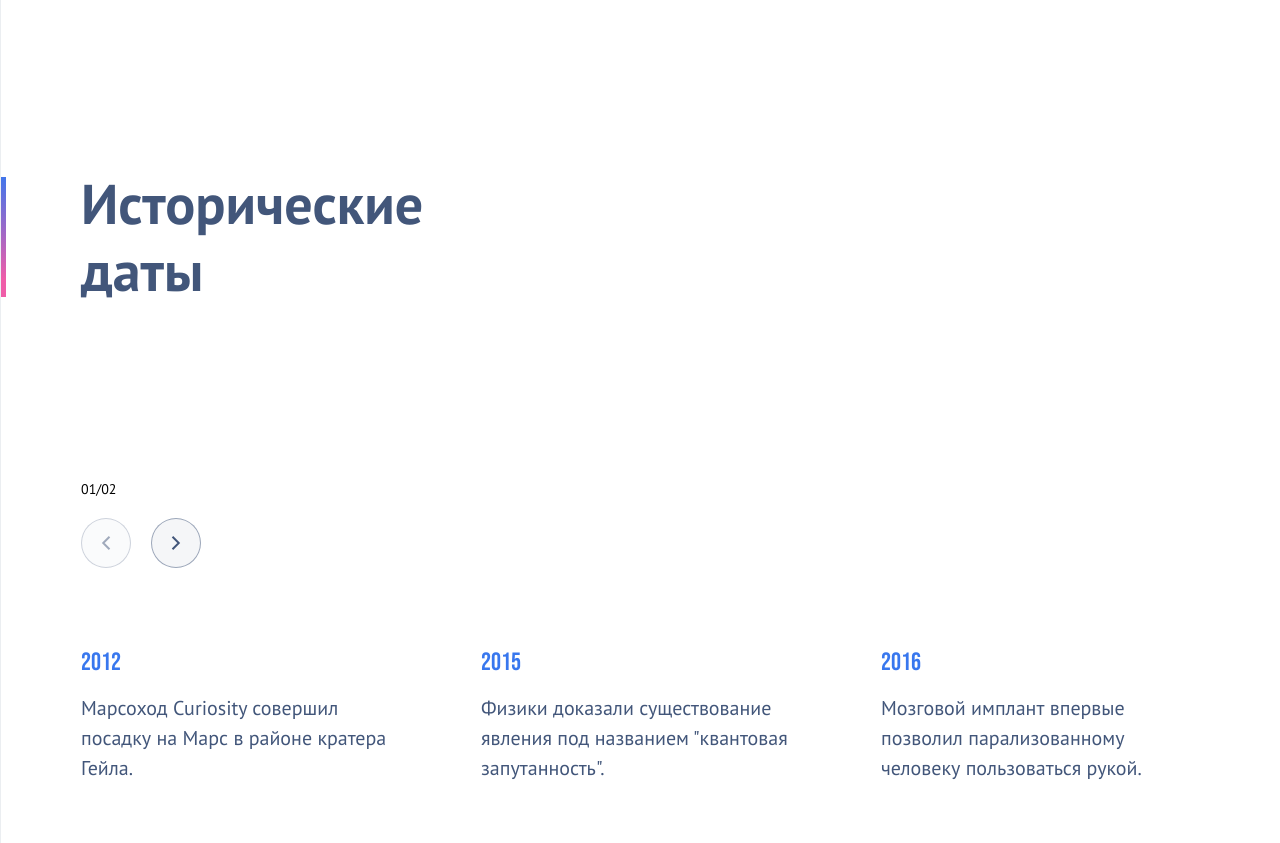
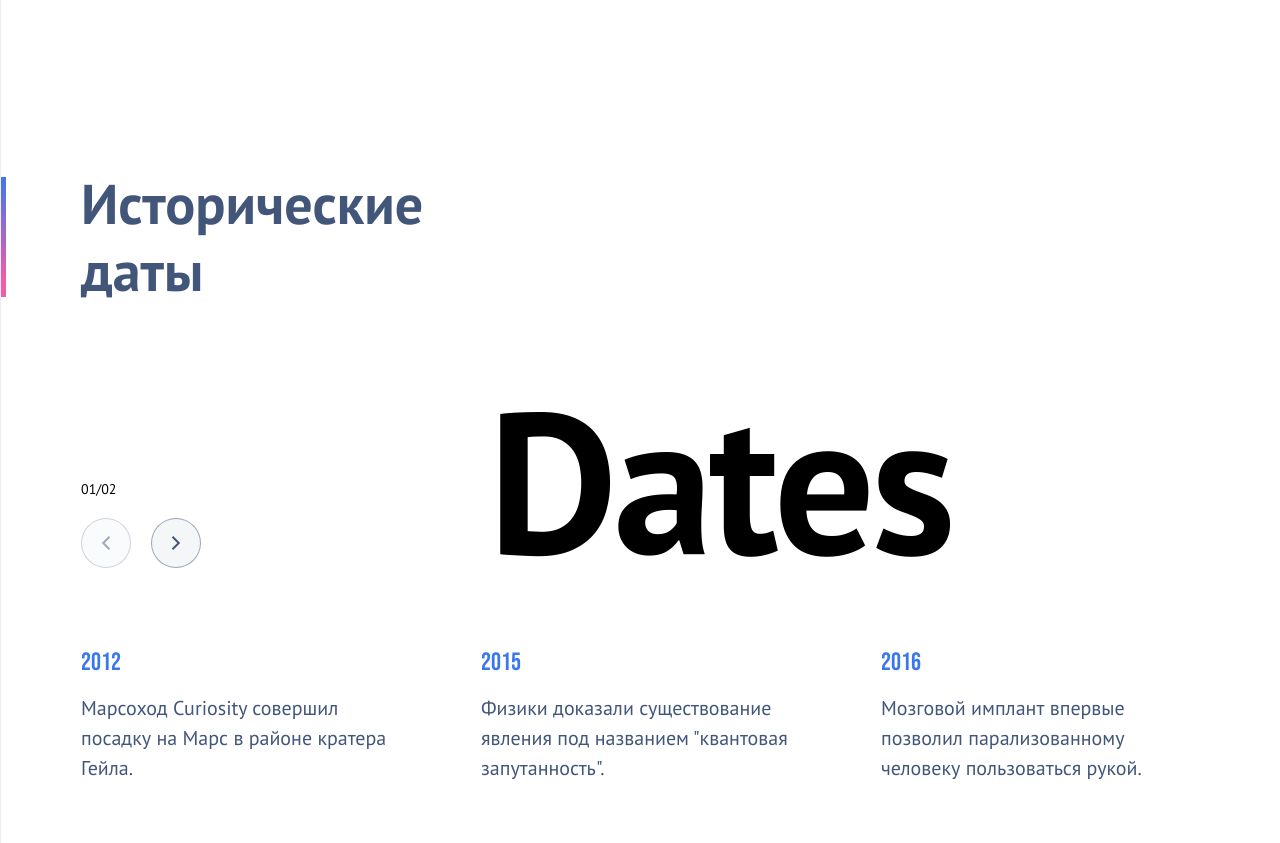
Before and after one commit to aleksandrdadaev/calendar-of-historical-events, a React (Create React App) app: page / in a window 1280 px wide. Shown: the top 843 px of the page. Built offline with nearby package versions, Linux system fonts and the light colour scheme.

Commit message:
create sort events array func asc

```diff
--- a/src/shared/config/historical-dates.config.ts
+++ b/src/shared/config/historical-dates.config.ts
@@ -5,8 +5,8 @@ export const dates: IHistoricalDatesBlock[] = [
 		title: 'Наука',
 		events: [
 			{
-				year: 2012,
-				text: 'Марсоход Curiosity совершил посадку на Марс в районе кратера Гейла.',
+				year: 2019,
+				text: 'Завершился уникальный 7-летний международный проект по исследованию дальнего космоса – "Радиоастрон".',
 			},
 			{
 				year: 2015,
@@ -17,12 +17,12 @@ export const dates: IHistoricalDatesBlock[] = [
 				text: 'Мозговой имплант впервые позволил парализованному человеку пользоваться рукой.',
 			},
 			{
+				year: 2012,
+				text: 'Марсоход Curiosity совершил посадку на Марс в районе кратера Гейла.',
+			},
+			{
 				year: 2017,
 				text: 'Был официально запущен Европейский рентгеновский лазер на свободных электронах XFEL (X-ray free electron laser).',
-			},
-			{
-				year: 2019,
-				text: 'Завершился уникальный 7-летний международный проект по исследованию дальнего космоса – "Радиоастрон".',
 			},
 		],
 	},
@@ -38,16 +38,16 @@ export const dates: IHistoricalDatesBlock[] = [
 				text: 'Финал Лиги чемпионов «Манчестер Юнайтед» — «Челси» прошел 21 мая на Большой спортивной арене в «Лужниках».',
 			},
 			{
-				year: 2013,
-				text: 'XIV чемпионат мира по лёгкой атлетике проходил в Москве с 10 по 18 августа на Большой спортивной арене в «Лужниках».',
+				year: 2021,
+				text: 'Чемпионат мира по пляжному футболу FIFA 2021 проходил с 19 августа - 29 августа 2021г.',
 			},
 			{
 				year: 2018,
 				text: 'Чемпионат мира по футболу проходил в 11 городах России на 12 стадионах.',
 			},
 			{
-				year: 2021,
-				text: 'Чемпионат мира по пляжному футболу FIFA 2021 проходил с 19 августа - 29 августа 2021г.',
+				year: 2013,
+				text: 'XIV чемпионат мира по лёгкой атлетике проходил в Москве с 10 по 18 августа на Большой спортивной арене в «Лужниках».',
 			},
 		],
 	},
--- /dev/null
+++ b/src/widgets/historical-dates/lib/utils/sort-dates-by-year.util.ts
@@ -0,0 +1,6 @@
+import { IHistoricalEvent } from '@/shared/model/types/historical-events.type'
+
+export const sortDatesByYear = (
+	events: IHistoricalEvent[]
+): IHistoricalEvent[] =>
+	events.slice().sort((a, b) => (a.year > b.year ? 1 : -1))
--- /dev/null
+++ b/src/widgets/historical-dates/ui/dates/Dates.module.scss
@@ -0,0 +1,13 @@
+.wrapper {
+	position: absolute;
+	top: 0;
+	width: 100%;
+	text-align: center;
+
+	transform: translateY(-50%);
+
+	font-weight: 700;
+	font-size: 200px;
+	line-height: 160px;
+	letter-spacing: -0.02em;
+}
--- /dev/null
+++ b/src/widgets/historical-dates/ui/dates/Dates.tsx
@@ -0,0 +1,13 @@
+import { FC, useMemo } from 'react'
+
+import { dates } from '@/shared/config/historical-dates.config'
+
+import { sortDatesByYear } from '../../lib/utils/sort-dates-by-year.util'
+
+import styles from './Dates.module.scss'
+
+const Dates: FC<{ activeIndex: number }> = ({ activeIndex }) => {
+	return <div className={styles.wrapper}>Dates</div>
+}
+
+export default Dates
--- a/src/widgets/historical-dates/ui/inner-slider/InnerSlider.tsx
+++ b/src/widgets/historical-dates/ui/inner-slider/InnerSlider.tsx
@@ -6,6 +6,7 @@ import { Swiper, SwiperSlide } from 'swiper/react'
 
 import { IHistoricalEvent } from '@/shared/model/types/historical-events.type'
 
+import { sortDatesByYear } from '../../lib/utils/sort-dates-by-year.util'
 import Slide from '../slide/Slide'
 
 import styles from './InnerSlider.module.scss'
@@ -33,7 +34,7 @@ const InnerSlider: FC<{ events: IHistoricalEvent[]; active: boolean }> = ({
 				}}
 				className={styles.slider}
 			>
-				{events.map(event => (
+				{sortDatesByYear(events).map(event => (
 					<SwiperSlide key={event.text} className={styles.slide}>
 						<Slide slide={event} />
 					</SwiperSlide>
--- a/src/widgets/historical-dates/ui/main-slider/MainSlider.tsx
+++ b/src/widgets/historical-dates/ui/main-slider/MainSlider.tsx
@@ -10,6 +10,7 @@ import { Swiper, SwiperSlide } from 'swiper/react'
 import { dates } from '@/shared/config/historical-dates.config'
 
 import { addZeroToNumber } from '../../lib/utils/add-zero-to-number.util'
+import Dates from '../dates/Dates'
 import InnerSlider from '../inner-slider/InnerSlider'
 
 import styles from './MainSlider.module.scss'
@@ -21,6 +22,7 @@ const MainSlider: FC = () => {
 
 	return (
 		<div className={styles.wrapper}>
+			<Dates activeIndex={activeSlideIndex} />
 			<div className={styles.controls}>
 				<MainSliderFraction />
 				<MainSliderButtons />
@@ -34,7 +36,6 @@ const MainSlider: FC = () => {
 				fadeEffect={{
 					crossFade: true,
 				}}
-				// autoHeight
 				effect='fade'
 				speed={300}
 				virtual
```
